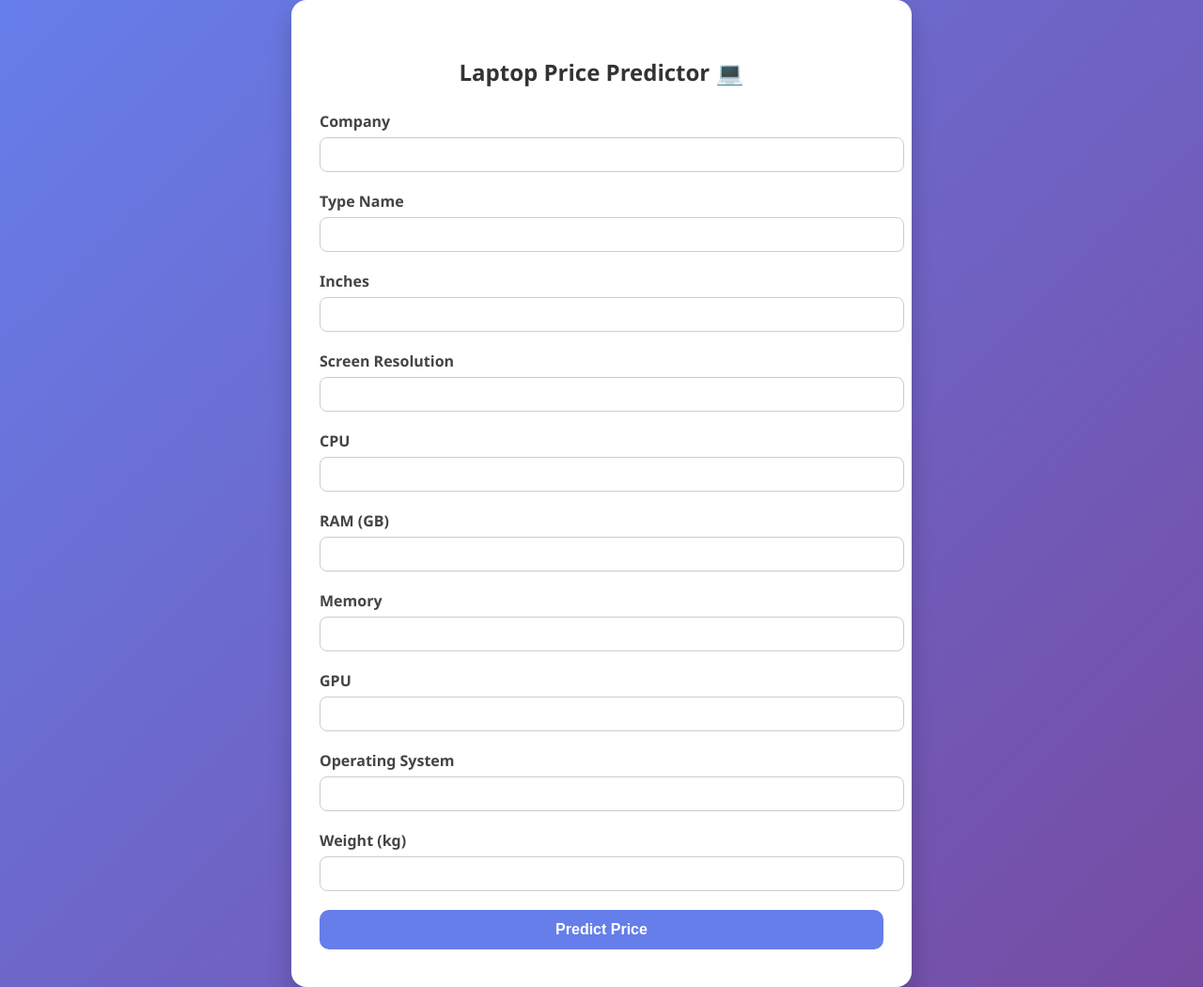
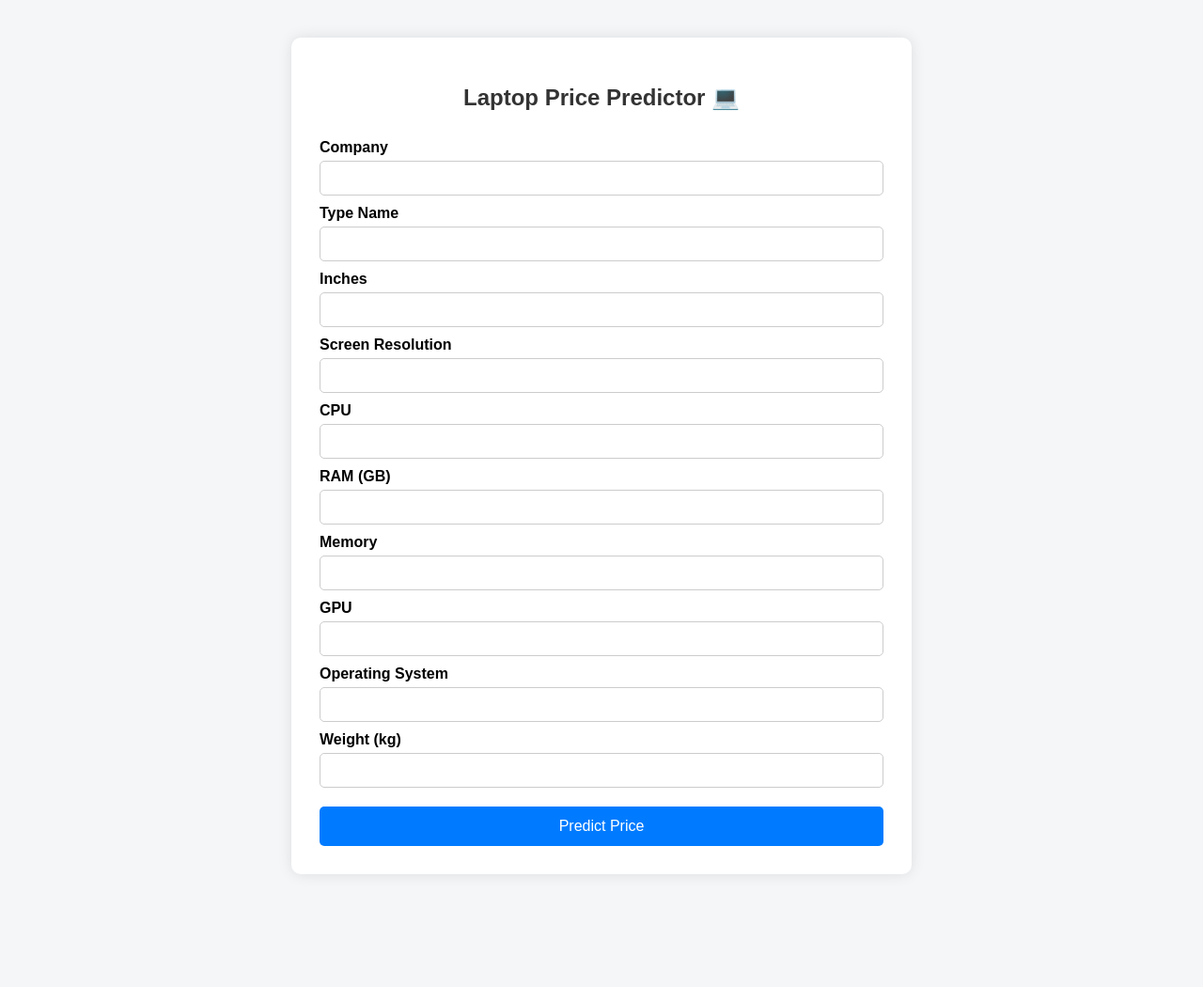
Before and after one commit to abhishehdhaladhuli/Laptop-Price-Predictor, a Flask app: page / in a window 1280 px wide. Shown: the whole page at 94% size. After the commit the page ends 900 px from the top, so only its background shows below. Run offline with Flask 3, Linux system fonts and the light colour scheme; parts of the project's set-up code (start-up, migrations or seed data) failed here and were passed over.

Commit message:
Update index.html

```diff
--- a/templates/index.html
+++ b/templates/index.html
@@ -2,85 +2,73 @@
 <html lang="en">
 <head>
   <meta charset="UTF-8">
-  <title>Laptop Price Predictor</title>
+  <title>Laptop Price Predictor 💻</title>
   <style>
     body {
-      font-family: 'Segoe UI', sans-serif;
-      background: linear-gradient(135deg, #667eea, #764ba2);
-      min-height: 100vh;
-      display: flex;
-      justify-content: center;
-      align-items: center;
+      font-family: Arial, sans-serif;
+      background-color: #f4f6f8;
       margin: 0;
+      padding: 0;
     }
-
     .container {
-      background-color: #fff;
-      padding: 40px 30px;
-      border-radius: 16px;
-      width: 90%;
       max-width: 600px;
-      box-shadow: 0px 15px 25px rgba(0, 0, 0, 0.2);
+      background-color: #ffffff;
+      margin: 40px auto;
+      padding: 30px;
+      box-shadow: 0px 0px 15px rgba(0,0,0,0.1);
+      border-radius: 10px;
     }
-
     h2 {
       text-align: center;
-      color: #333;
-      margin-bottom: 25px;
+      color: #333333;
     }
-
+    form {
+      display: flex;
+      flex-direction: column;
+    }
     label {
-      display: block;
-      margin-bottom: 6px;
-      font-weight: 600;
-      color: #444;
+      margin-top: 10px;
+      font-weight: bold;
     }
-
     input {
-      width: 100%;
       padding: 10px;
-      margin-bottom: 20px;
-      border-radius: 8px;
+      margin-top: 5px;
       border: 1px solid #ccc;
+      border-radius: 5px;
     }
-
     button {
-      width: 100%;
+      margin-top: 20px;
       padding: 12px;
-      background-color: #667eea;
-      color: white;
+      background-color: #007bff;
+      color: #fff;
+      border: none;
+      border-radius: 5px;
       font-size: 16px;
-      font-weight: bold;
-      border: none;
-      border-radius: 10px;
       cursor: pointer;
     }
-
     button:hover {
-      background-color: #5a67d8;
+      background-color: #0056b3;
     }
-
     .result {
-      text-align: center;
       margin-top: 20px;
-      font-size: 20px;
-      font-weight: bold;
+      padding: 15px;
+      border-radius: 5px;
+      font-size: 18px;
     }
-
     .success {
-      color: green;
+      background-color: #d4edda;
+      color: #155724;
     }
-
     .error {
-      color: red;
+      background-color: #f8d7da;
+      color: #721c24;
     }
   </style>
 </head>
 <body>
-
   <div class="container">
     <h2>Laptop Price Predictor 💻</h2>
-    <form method="POST" action="/">
+    <form method="POST">
       <label for="company">Company</label>
       <input type="text" name="company" id="company" required>
 
@@ -120,6 +108,5 @@
       <div class="result error">Error: {{ error }}</div>
     {% endif %}
   </div>
-
 </body>
 </html>
```
